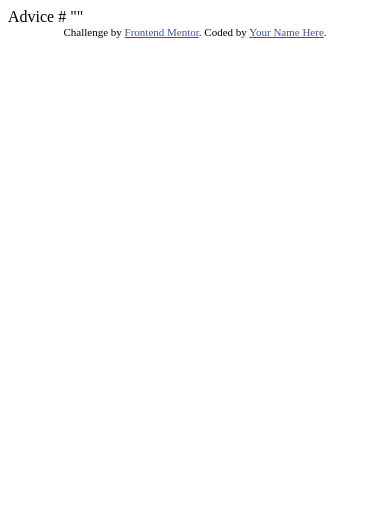
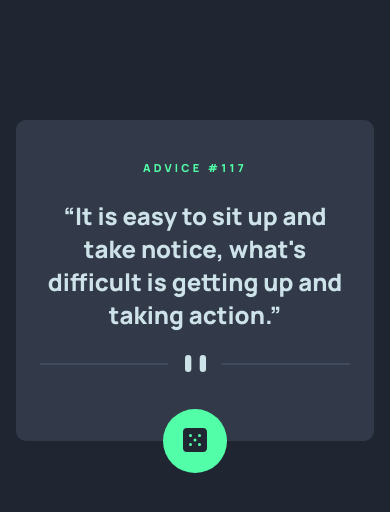
Before and after one commit to octaviolan/advice-generator-app, a plain HTML site: page index.html in a window 390 px wide. Drawn offline with Linux system fonts and the light colour scheme.

Commit message:
Estructura HTML y maquetado de css en version mobile

```diff
--- /dev/null
+++ b/css/style.css
@@ -0,0 +1,61 @@
+:root {
+  /* Primary Colors */
+  --lightCyan: hsl(193, 38%, 86%);
+  --neonGreen: hsl(150, 100%, 66%);
+  /* Neutral Color */
+  --grayishBlue: hsl(217, 19%, 38%);
+  --darkGrayishBlue: hsl(217, 19%, 24%);
+  --darkBlue: hsl(218, 23%, 16%);
+}
+
+body {
+  height: 100vh;
+  margin: 0;
+  padding: 7.5rem 1rem 0 1rem;
+  font-family: 'Manrope', sans-serif;
+  background-color: var(--darkBlue);
+  color: var(--lightCyan);
+  /*  */
+}
+
+.advice {
+  position: relative;
+  padding: 2.5rem 1.5rem 2rem 1.5rem;
+  background-color: var(--darkGrayishBlue);
+  border-radius: 0.625rem;
+  text-align: center;
+}
+
+.advice__title {
+  margin: 0 0 1.5rem 0;
+  font-size: 0.6875rem;
+  text-transform: uppercase;
+  letter-spacing: 0.2rem;
+  color: var(--neonGreen);
+}
+
+.advice__text {
+  margin: 0 0 1.5rem 0;
+  font-size: 1.5rem;
+}
+
+.advice__pattern-divider {
+  margin-bottom: 2rem;
+}
+
+.advice__pattern-divider img {
+  width: 100%;
+}
+
+.advice__button {
+  position: absolute;
+  left: 50%;
+  bottom: 0;
+  transform: translate(-50%, 50%);
+  display: block;
+  width: 4rem;
+  height: 4rem;
+  border: none;
+  border-radius: 50%;
+  background-color: var(--neonGreen);
+}
--- a/index.html
+++ b/index.html
@@ -2,27 +2,25 @@
 <html lang="en">
 <head>
   <meta charset="UTF-8">
-  <meta name="viewport" content="width=device-width, initial-scale=1.0"> <!-- displays site properly based on user's device -->
-
-  <link rel="icon" type="image/png" sizes="32x32" href="./images/favicon-32x32.png">
-
-  <title>Frontend Mentor | Advice generator app</title>
-
-  <!-- Feel free to remove these styles or customise in your own stylesheet 👍 -->
-  <style>
-    .attribution { font-size: 11px; text-align: center; }
-    .attribution a { color: hsl(228, 45%, 44%); }
-  </style>
+  <meta name="viewport" content="width=device-width, initial-scale=1.0">
+  <link rel="stylesheet" href="./css/style.css">
+  <link rel="preconnect" href="https://fonts.googleapis.com">
+  <link rel="preconnect" href="https://fonts.gstatic.com" crossorigin>
+  <link href="https://fonts.googleapis.com/css2?family=Manrope:wght@800&display=swap" rel="stylesheet">
+  <title>Advice generator app</title>
 </head>
 <body>
+  <main class="advice">
 
-  Advice #<!-- Advice ID goes here -->
+    <p class="advice__title">Advice #<span class="advice__id">117</span></p>
 
-  "<!-- Advice text goes here -->"
+    <p class="advice__text">“It is easy to sit up and take notice, what's difficult is getting up and taking action.”</p>
 
-  <div class="attribution">
-    Challenge by <a href="https://www.frontendmentor.io?ref=challenge" target="_blank">Frontend Mentor</a>.
-    Coded by <a href="#">Your Name Here</a>.
-  </div>
+    <div class="advice__pattern-divider">
+     <img src="./images/pattern-divider-mobile.svg" alt="Pattern divider">
+    </div>
+
+    <button class="advice__button" type="button"><img src="./images/icon-dice.svg" alt="Advice Icon"></button>
+  </main>
 </body>
 </html>
```
